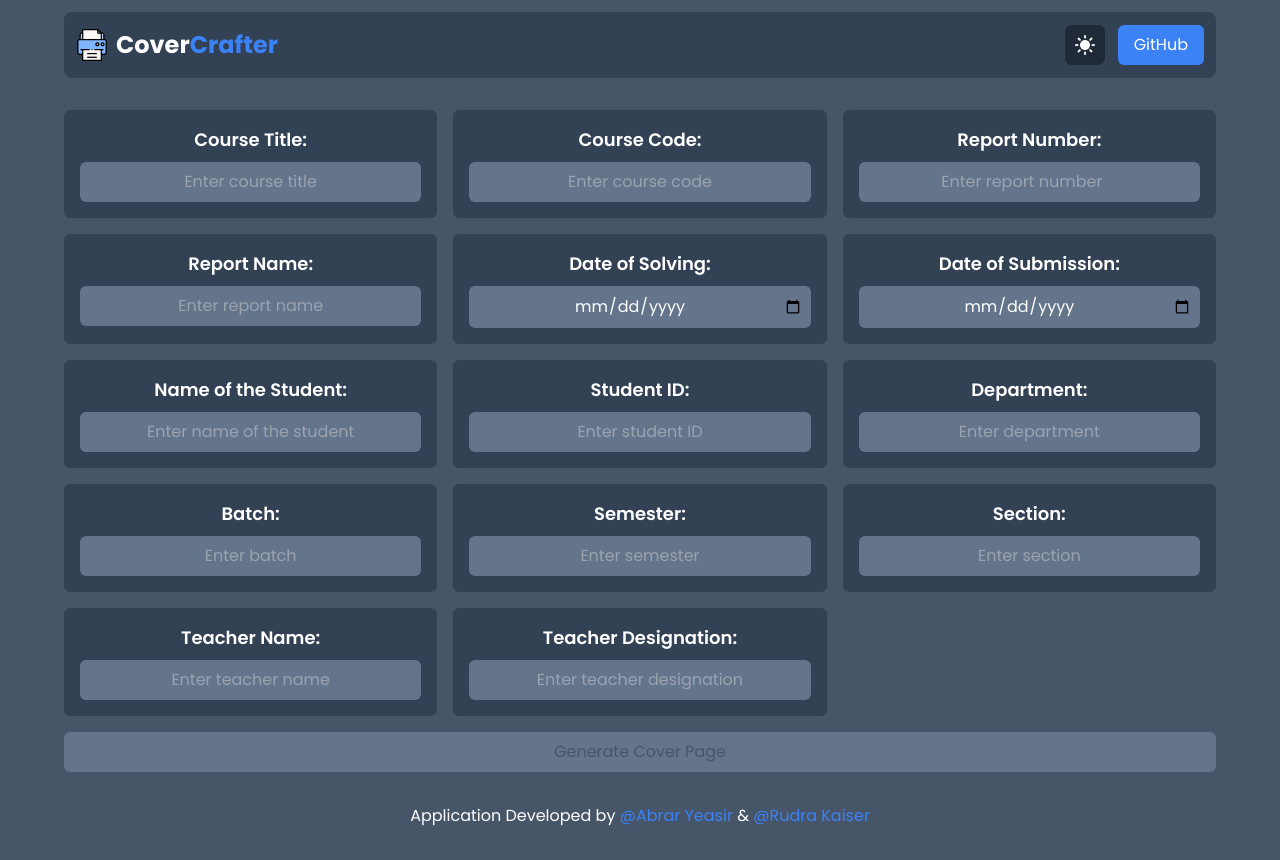
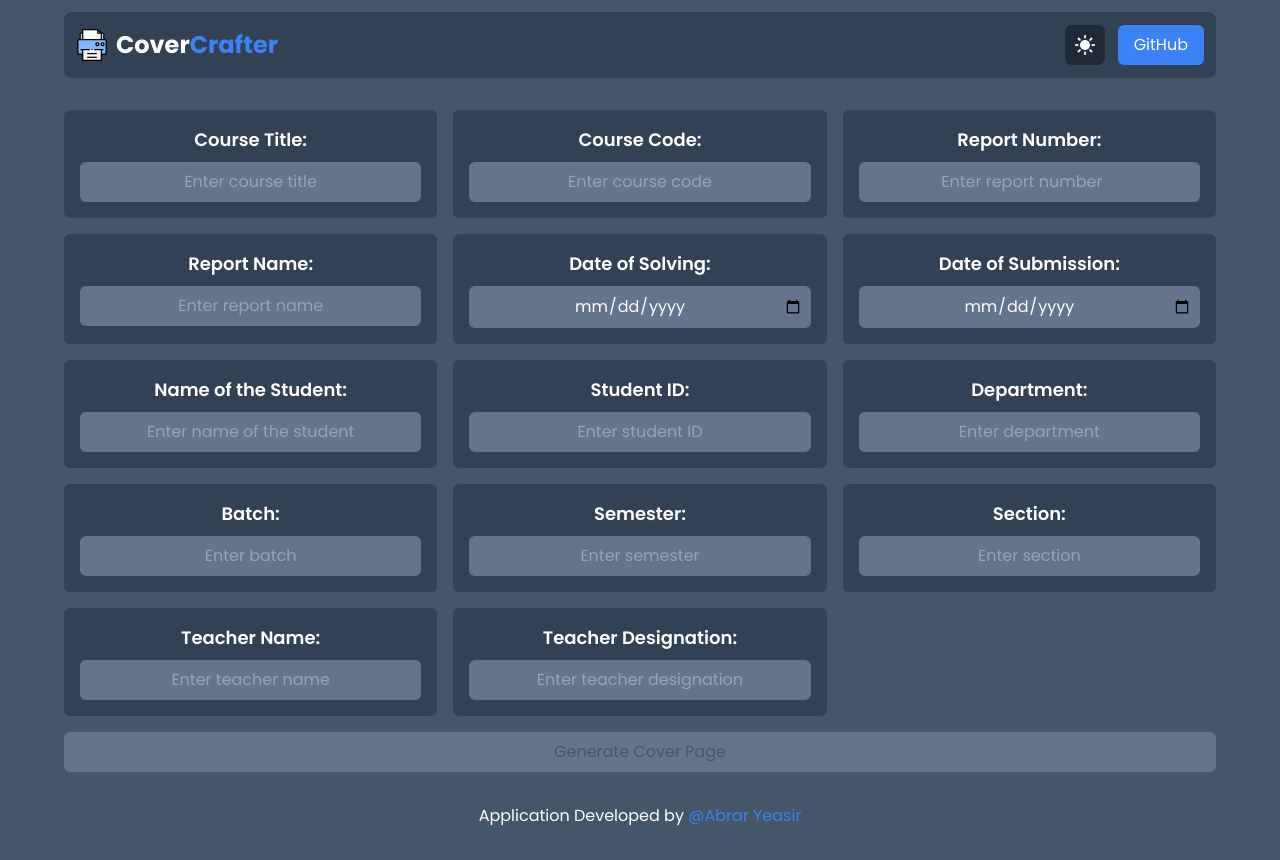
Before and after one commit to iamabraryeasir/CoverCrafter, a React (Vite) app: page / in a window 1280 px wide. Built offline with nearby package versions, Linux system fonts and the light colour scheme; what @react-pdf/renderer would draw is missing.

Commit message:
Just Some Necessary Chenges

```diff
--- a/src/components/Developers.jsx
+++ b/src/components/Developers.jsx
@@ -2,10 +2,6 @@ const DEVELOPERS = [
   {
     name: "@Abrar Yeasir",
     url: "https://github.com/iamabraryeasir",
-  },
-  {
-    name: "@Rudra Kaiser",
-    url: "https://github.com/rudra-404",
   },
 ];
 
```
Also changed, not shown: 1 other file (tests, documents, lock files or other folders).
